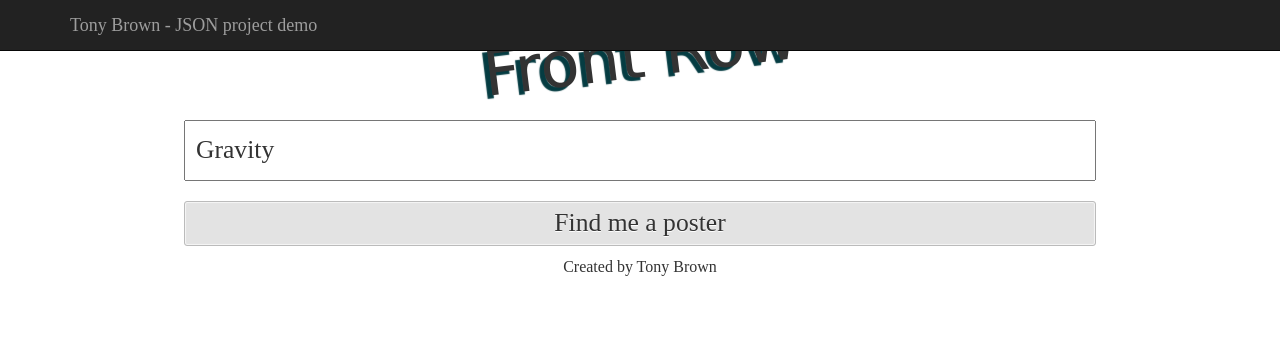
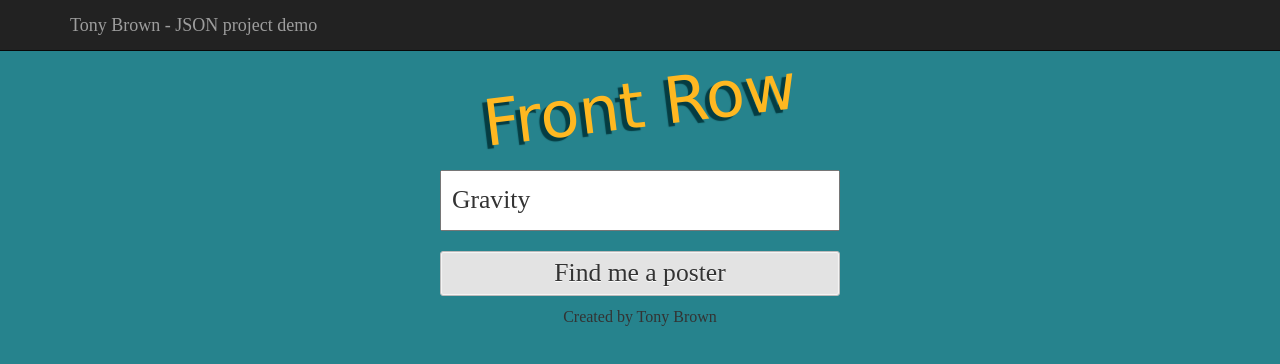
Before and after one commit to anthonybrown/movie-poster, a plain HTML site: page index.html in a window 1280 px wide. Drawn offline with nearby package versions, Linux system fonts and the light colour scheme.

Commit message:
fixing files from merge

```diff
--- a/css/main.css
+++ b/css/main.css
@@ -1,6 +1,4 @@
 body {
-<<<<<<< HEAD
-=======
   padding-top: 50px;
   text-align: center;
 }
@@ -15,7 +13,6 @@ body {
 }
 
 body {
->>>>>>> master
 	background: #26838d;
 	font-size: 16px;
 }
@@ -34,22 +31,18 @@ h1, h2 {
 }
 
 header h1 {
-<<<<<<< HEAD
 	color: #ffb821;
 	text-shadow: -5px 3px 1px #f7f7f7;
 	font-size: 6em;
-=======
   color: #ffb821;
   font-size: 4em;
 	text-shadow: -5px 3px 1px #053C42;
->>>>>>> master
 	text-align: center;
 	-webkit-transform: rotate(-7deg);
 	-moz-transform: rotate(-7deg);
 	margin: 20px auto;
 }
 
-<<<<<<< HEAD
 h2.loading {
 	color: #ffb821;
 	text-shadow: -3px 2px 1px #f7f7f7;
@@ -57,8 +50,6 @@ h2.loading {
 	margin: 20px auto 0;
 }
 
-=======
->>>>>>> master
 #fetch {
 	margin: auto;
 	text-align: center;
@@ -130,18 +121,15 @@ h2.loading {
 	box-shadow: 1px 1px 20px #000000;
 }
 
-<<<<<<< HEAD
 .loading {
 	color: #f7f7f7;
 	margin: 20px auto;
 	font-size: 3em;
-=======
 h2.loading {
 	color: #ffb821;
 	text-shadow: -3px 3px 1px #03282C;
 	text-align: center;
 	margin: 20px auto 0;
->>>>>>> master
 }
 
 footer {
@@ -155,13 +143,6 @@ footer p, footer a {
 
 .twitter-follow-button {
 	position: absolute;
-<<<<<<< HEAD
 	top: 10px;
 	left: 10px;
 }
-
-=======
-	top: 10px   // this throws a warning now lol;
-	left: 10px;
-}
->>>>>>> master
```
